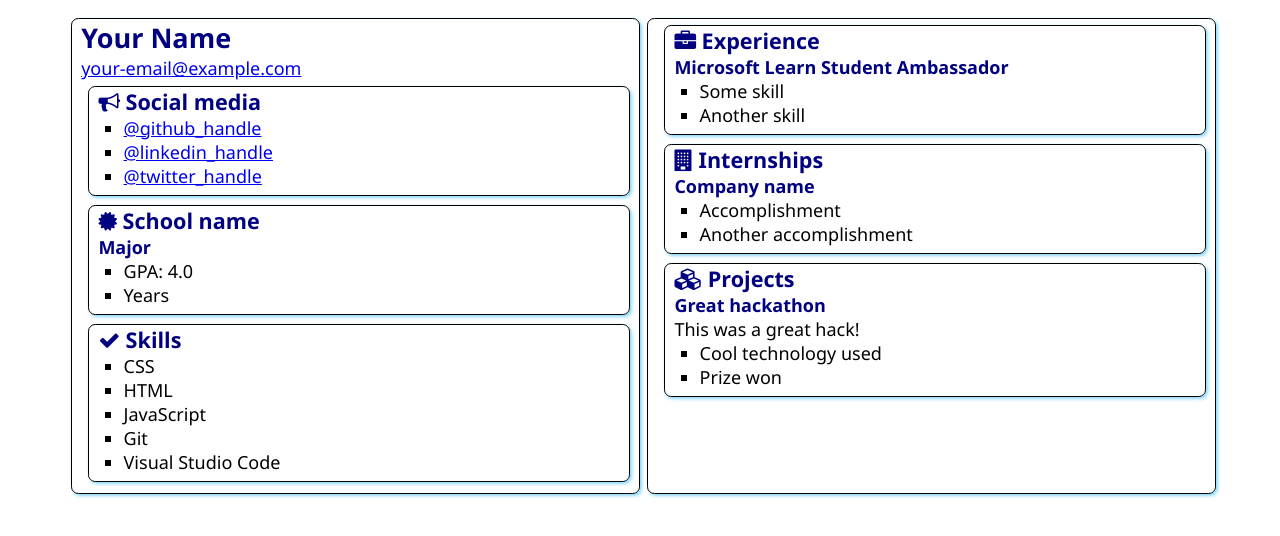
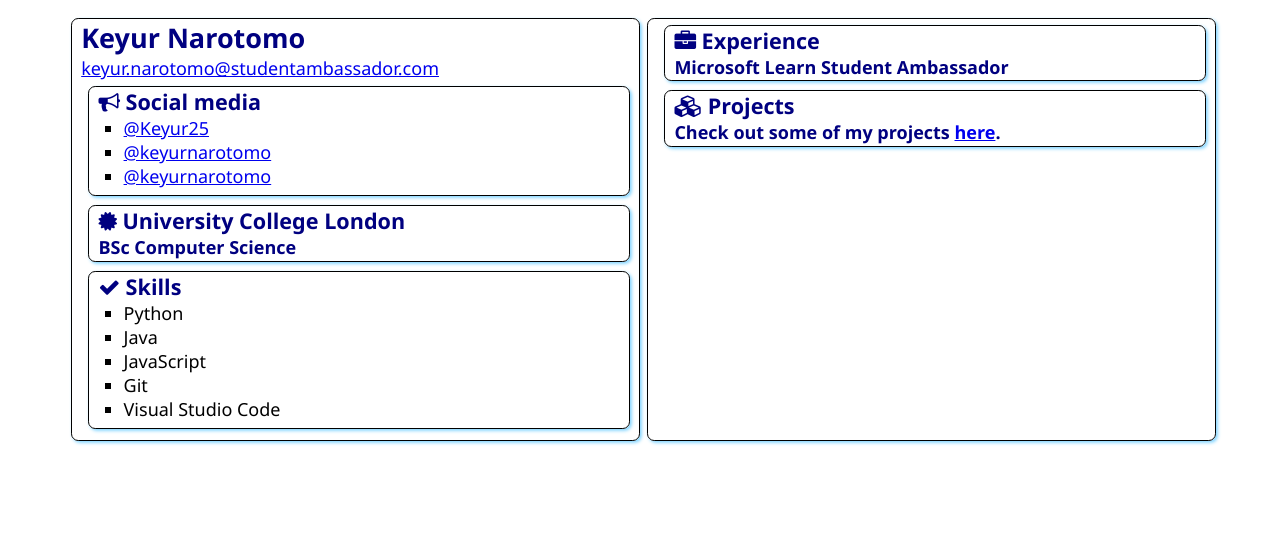
Before and after one commit to Keyur25/SATechnicalOnboarding, a plain HTML site: page src/index.html in a window 1280 px wide. Drawn offline with Linux system fonts and the light colour scheme.

Commit message:
personalised template

```diff
--- a/src/index.html
+++ b/src/index.html
@@ -12,8 +12,8 @@
 <body>
     <main>
         <article class="box">
-            <h1>Your Name</h1>
-            <div><a href="mailto:your.email@example.com">your-email@example.com</a></div>
+            <h1>Keyur Narotomo</h1>
+            <div><a href="mailto:keyur.narotomo@studentambassador.com">keyur.narotomo@studentambassador.com</a></div>
 
             <section class="box">
                 <h2>
@@ -21,9 +21,9 @@
                     Social media
                 </h2>
                 <ul>
-                    <li><a href="https://github.com/<handle>">@github_handle</a></li>
-                    <li><a href="https://linkedin.com/in/<handle>">@linkedin_handle</a></li>
-                    <li><a href="https://twitter.com/<handle>">@twitter_handle</a></li>
+                    <li><a href="https://github.com/Keyur25">@Keyur25</a></li>
+                    <li><a href="https://linkedin.com/in/keyurnarotomo">@keyurnarotomo</a></li>
+                    <li><a href="https://twitter.com/keyurnarotomo">@keyurnarotomo</a></li>
                 </ul>
             </section>
 
@@ -31,13 +31,13 @@
                 <div class="education">
                     <h2>
                         <i class="fa fa-certificate" aria-hidden="true"></i>
-                        School name
+                        University College London
                     </h2>
-                    <h3>Major</h3>
-                    <ul>
+                    <h3>BSc Computer Science</h3>
+                    <!-- <ul>
                         <li>GPA: 4.0</li>
                         <li>Years</li>
-                    </ul>
+                    </ul> -->
                 </div>
             </section>
 
@@ -47,8 +47,8 @@
                     Skills
                 </h2>
                 <ul>
-                    <li>CSS</li>
-                    <li>HTML</li>
+                    <li>Python</li>
+                    <li>Java</li>
                     <li>JavaScript</li>
                     <li>Git</li>
                     <li>Visual Studio Code</li>
@@ -62,12 +62,12 @@
                     Experience
                 </h2>
                 <h3>Microsoft Learn Student Ambassador</h3>
-                <ul>
+                <!-- <ul>
                     <li>Some skill</li>
                     <li>Another skill</li>
-                </ul>
+                </ul> -->
             </section>
-            <section class="box">
+            <!-- <section class="box">
                 <h2>
                     <i class="fa fa-building" aria-hidden="true"></i>
                     Internships
@@ -78,19 +78,19 @@
                     <li>Accomplishment</li>
                     <li>Another accomplishment</li>
                 </ul>
-            </section>
+            </section> -->
             <section class="box">
                 <h2>
                     <i class="fa fa-cubes" aria-hidden="true"></i>
                     Projects
                 </h2>
 
-                <h3>Great hackathon</h3>
-                <div>This was a great hack!</div>
+                <h3>Check out some of my projects <a href="www.keyurnarotomo.com">here</a>.</h3>
+                <!-- <div>This was a great hack!</div>
                 <ul>
                     <li>Cool technology used</li>
                     <li>Prize won</li>
-                </ul>
+                </ul> -->
             </section>
         </article>
 
```
